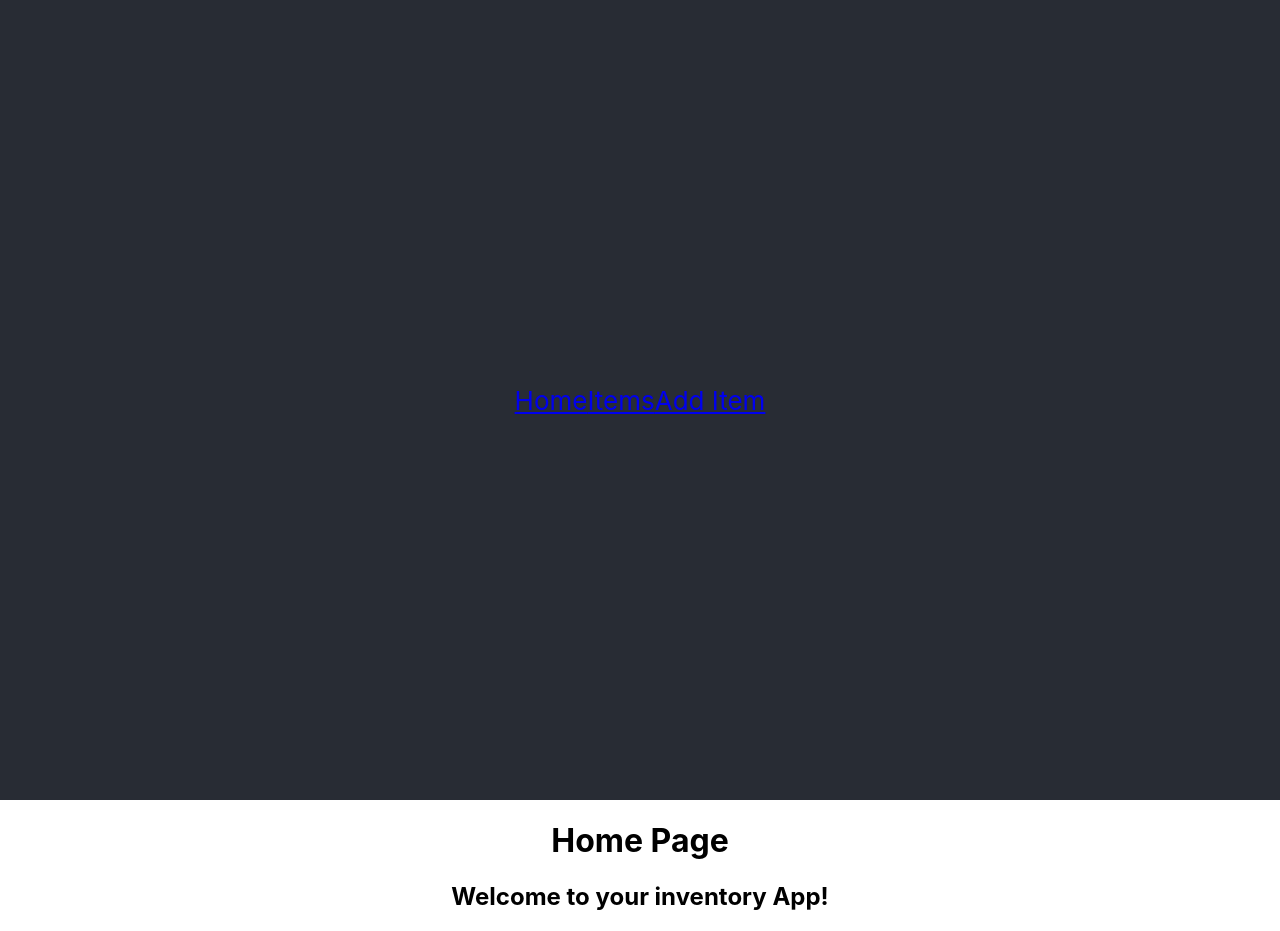
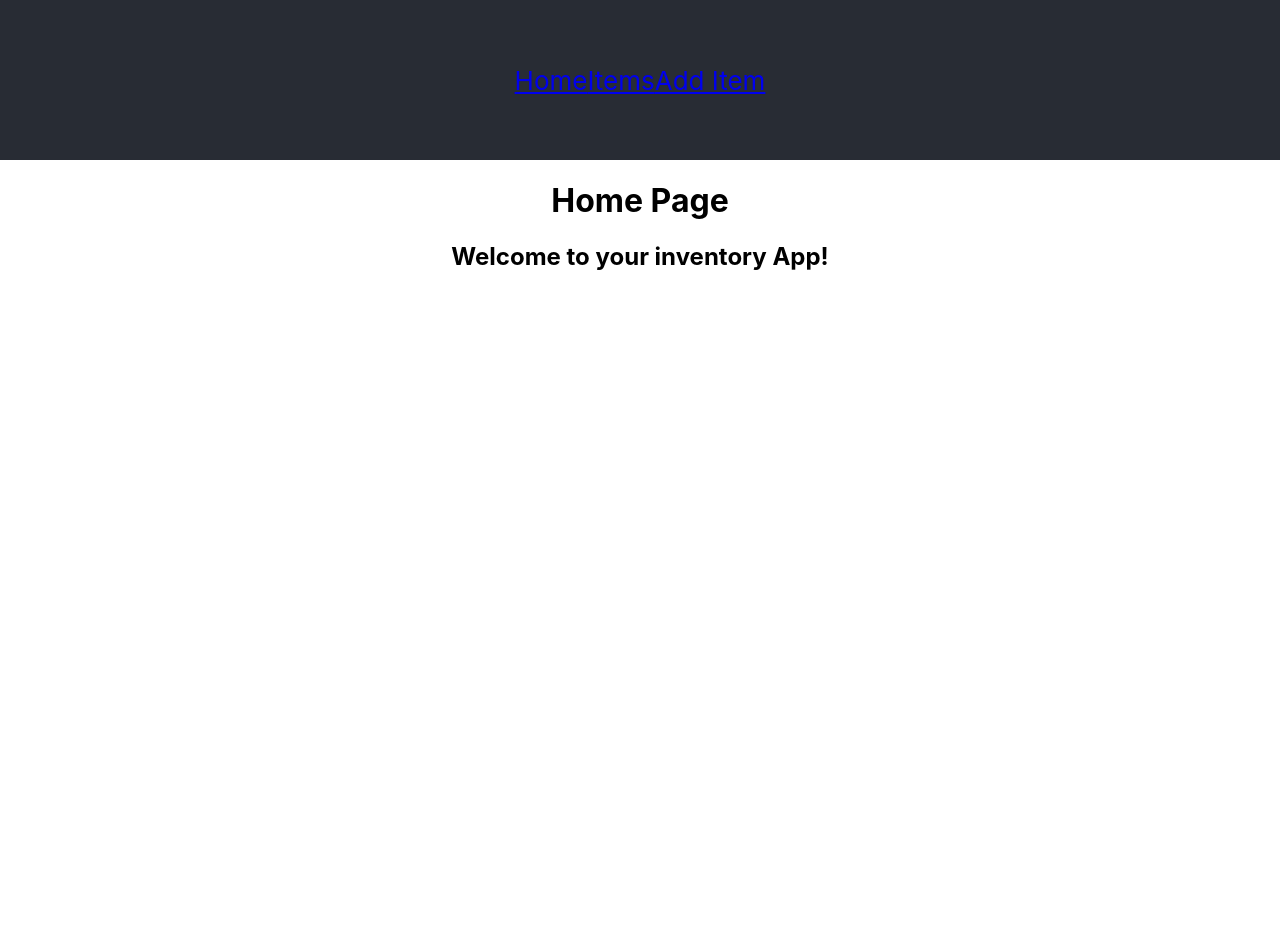
Before and after one commit to Job85/inventory-app, a React (Create React App) app: page / in a window 1280 px wide. After the commit the page ends 800 px from the top, so only its background shows below. Built offline with nearby package versions, Linux system fonts and the light colour scheme.

Commit message:
adjusted header size

```diff
--- a/src/App.css
+++ b/src/App.css
@@ -2,20 +2,11 @@
   text-align: center;
 }
 
-.App-logo {
-  height: 40vmin;
-  pointer-events: none;
-}
 
-@media (prefers-reduced-motion: no-preference) {
-  .App-logo {
-    animation: App-logo-spin infinite 20s linear;
-  }
-}
 
 .App-header {
   background-color: #282c34;
-  min-height: 100vh;
+  min-height: 20vh;
   display: flex;
   flex-direction: column;
   align-items: center;
@@ -32,6 +23,7 @@
   from {
     transform: rotate(0deg);
   }
+
   to {
     transform: rotate(360deg);
   }
```
